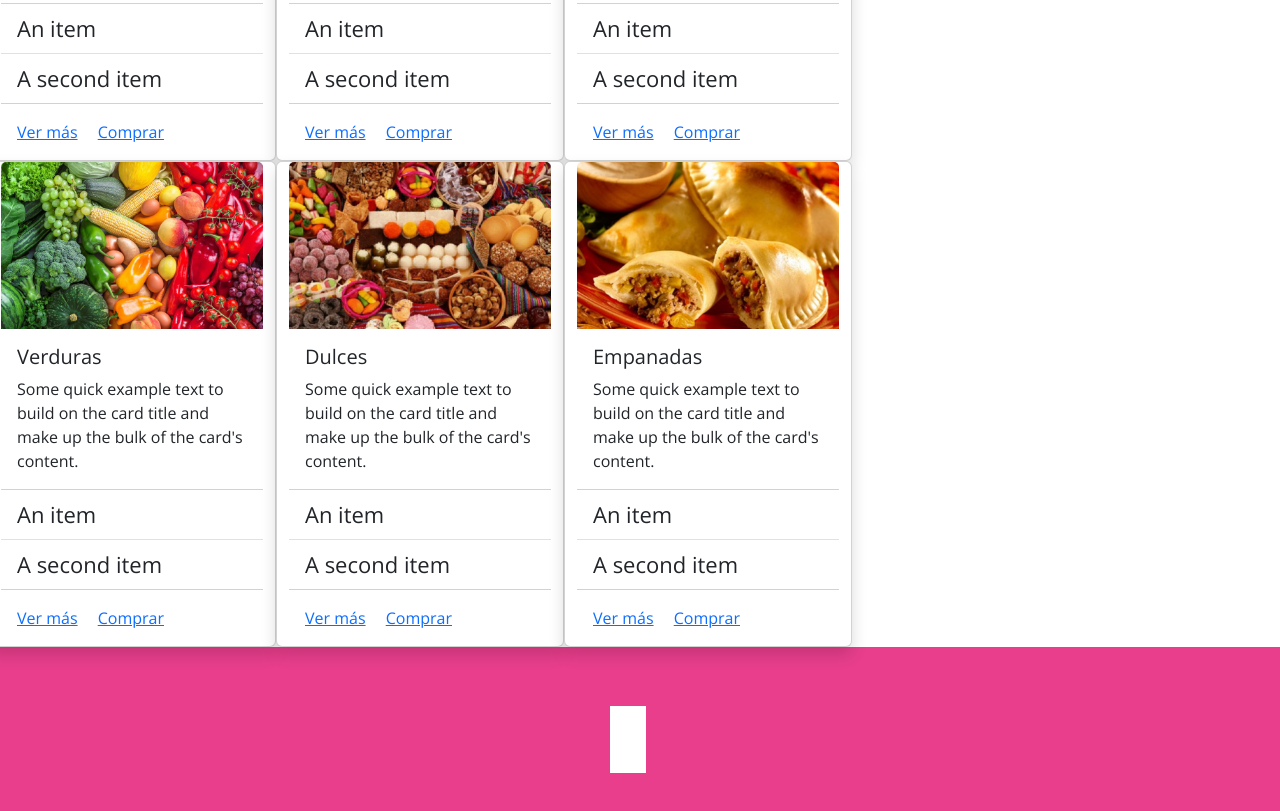
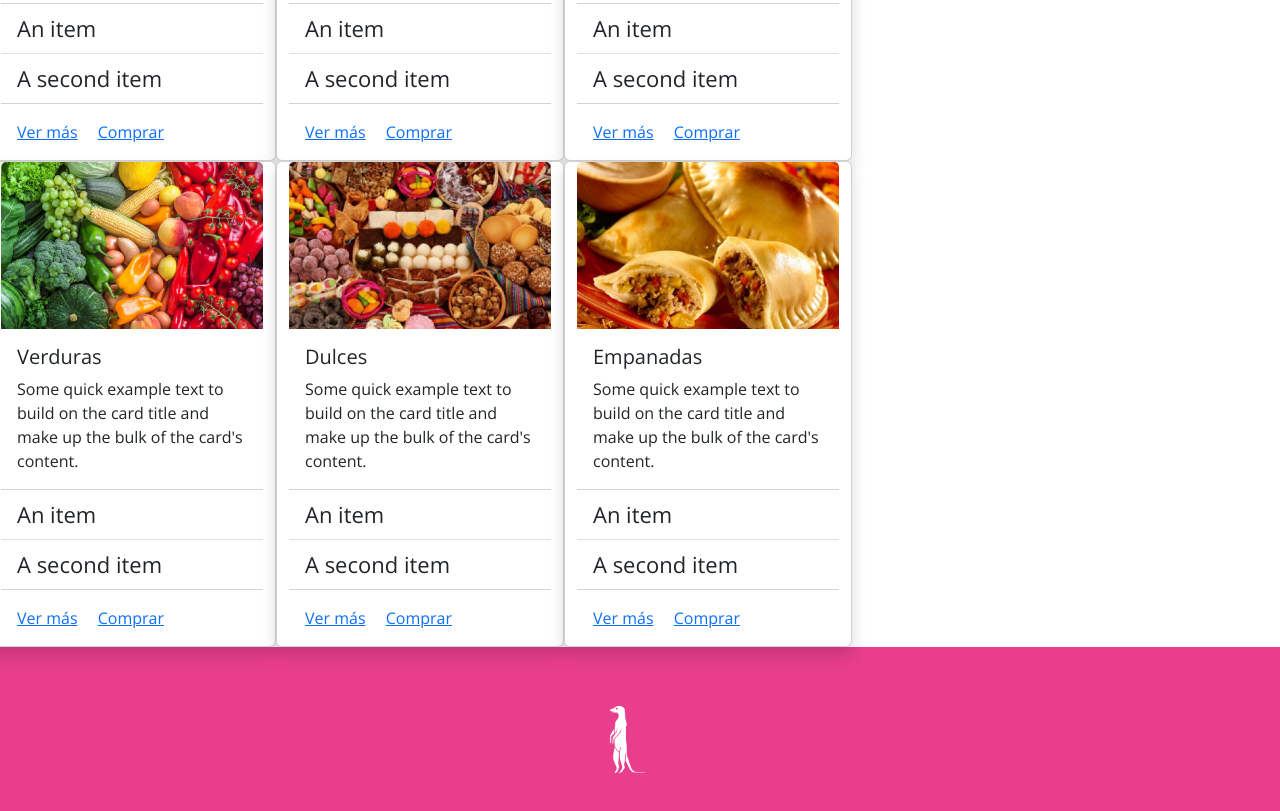
Before and after one commit to marelycarcamo/Suricata, a plain HTML site: page index.html in a window 1280 px wide. Shown: the part 624-1435 px from the top of the page. Drawn offline with nearby package versions, Linux system fonts and the light colour scheme.

Commit message:
footer ok

```diff
--- a/assets/css/style.css
+++ b/assets/css/style.css
@@ -65,11 +65,6 @@ footer div{
 }
 
 footer div img{
-top: 2778px;
-left: 147px;
 width: 36px;
 height: 67px;
-/* UI Properties */
-background: #FFFFFF 0% 0% no-repeat padding-box;
-opacity: 1;
 }
```
Also changed, not shown: index.html (+1 -1 lines).
